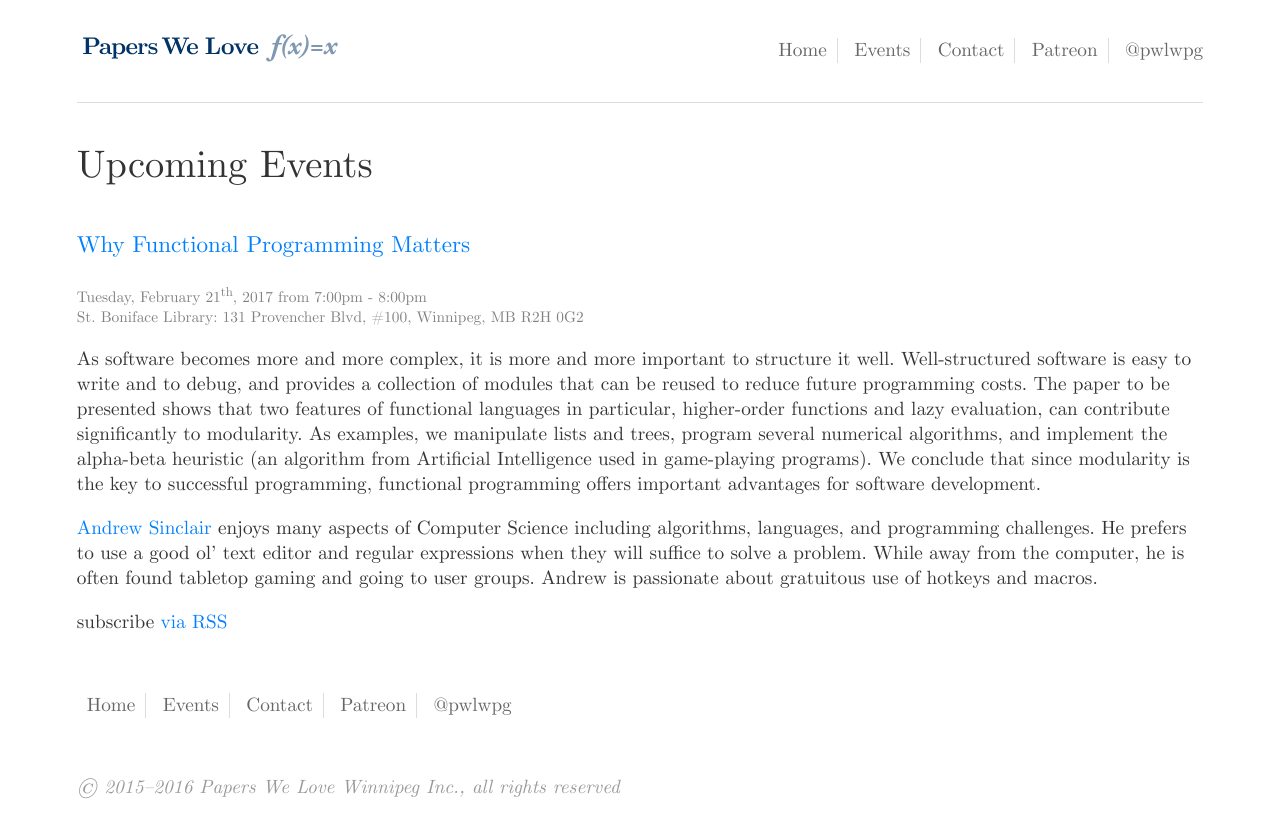
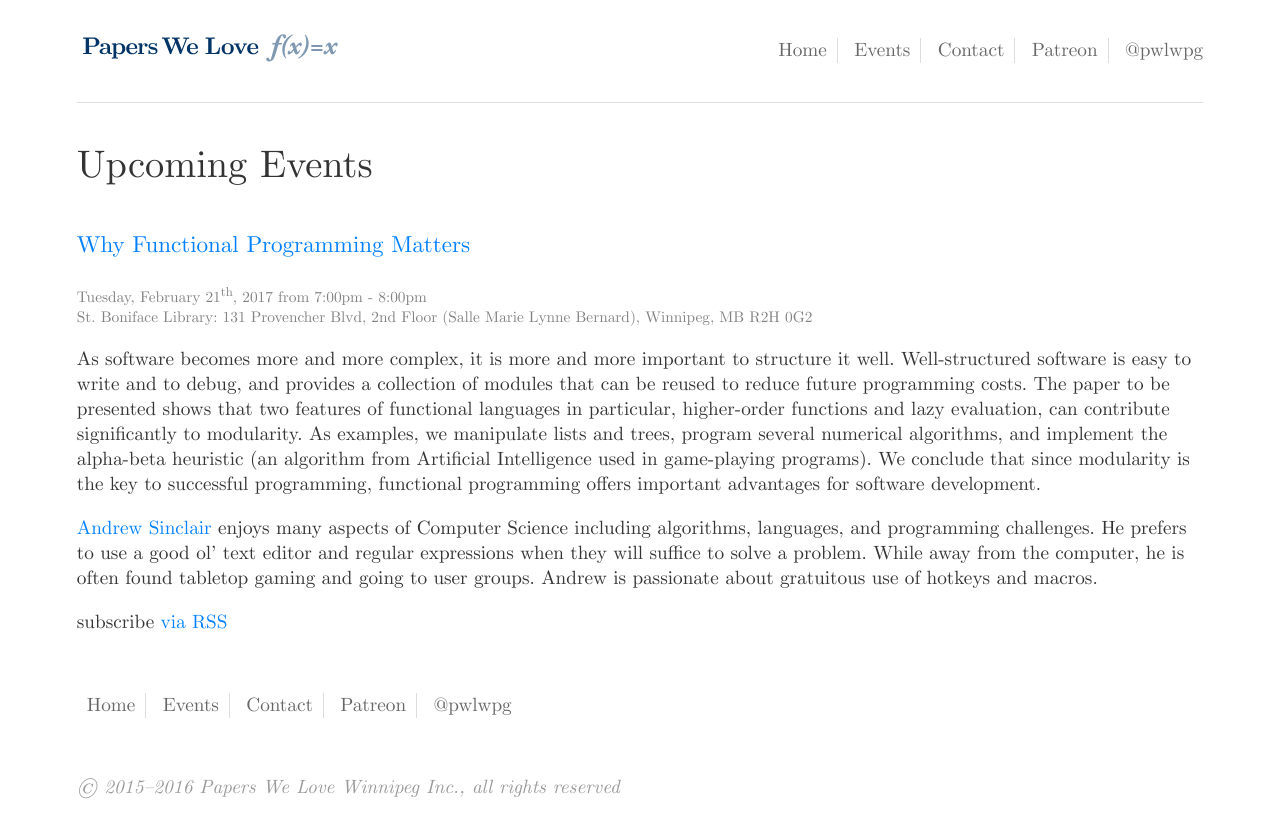
Before and after one commit to pwlwpg/pwlwpg.github.io, a Jekyll site: the page built from index.html, in a window 1280 px wide. Shown: the top 838 px of the page. Built offline with Jekyll 4.4.1, drawn with Linux system fonts in a browser that asks for light colours.

Commit message:
Add room location.

```diff
--- a/_layouts/presentation.html
+++ b/_layouts/presentation.html
@@ -27,7 +27,7 @@ layout: default
         <span class="event-location">
         {% case page.location %}
           {% when 'library-stb'  %}
-            St. Boniface Library: 131 Provencher Blvd, #100, Winnipeg, MB R2H 0G2
+            St. Boniface Library: 131 Provencher Blvd, 2nd Floor (Salle Marie Lynne Bernard, Winnipeg, MB R2H 0G2
           {% when 'skullspace'  %}
             SkullSpace: 2nd Floor, 374 Donald Street, Winnipeg, MB, R3B 2J2
           {% when 'tba' %}
--- a/index.html
+++ b/index.html
@@ -24,7 +24,7 @@ layout: default
         <span class="event-location">
         {% case event.location %}
           {% when 'library-stb'  %}
-            St. Boniface Library: 131 Provencher Blvd, #100, Winnipeg, MB R2H 0G2
+            St. Boniface Library: 131 Provencher Blvd, 2nd Floor (Salle Marie Lynne Bernard), Winnipeg, MB R2H 0G2
           {% when 'skullspace'  %}
             SkullSpace: 2nd Floor, 374 Donald Street, Winnipeg, MB, R3B 2J2
           {% when 'tba' %}
```
